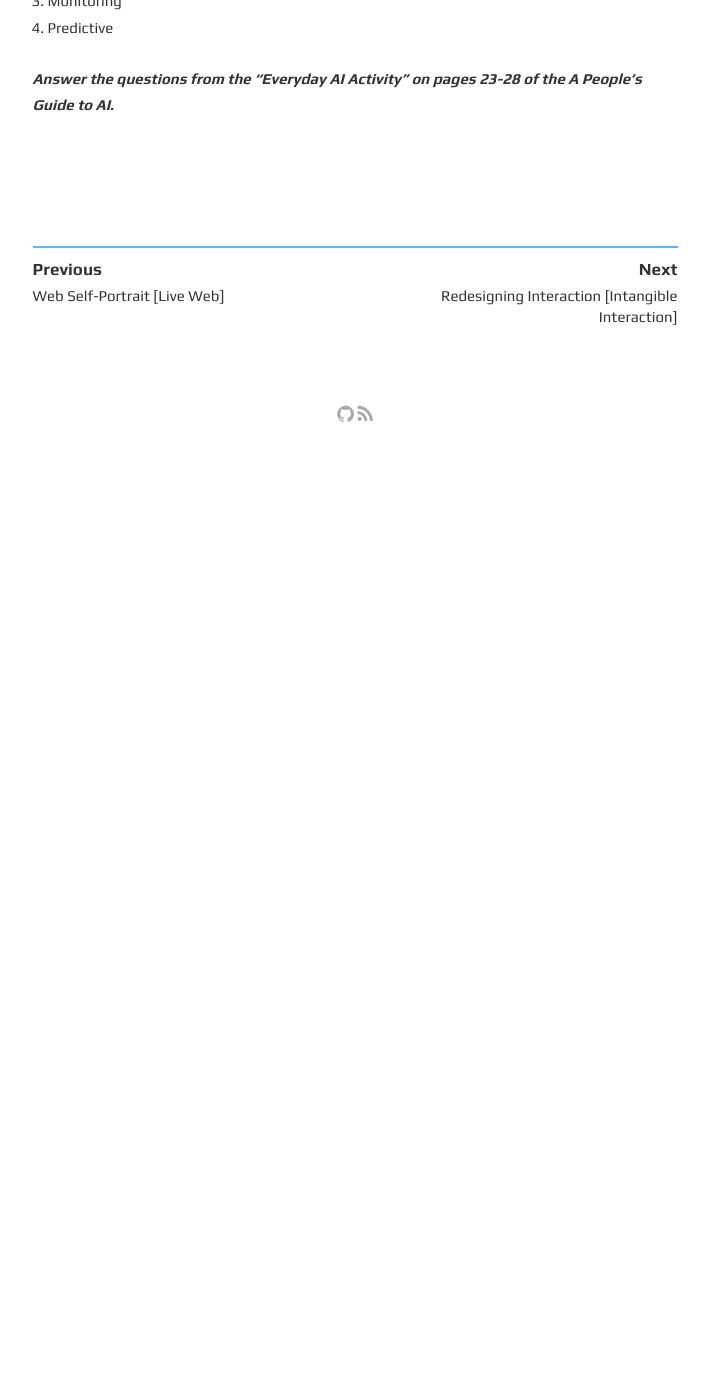
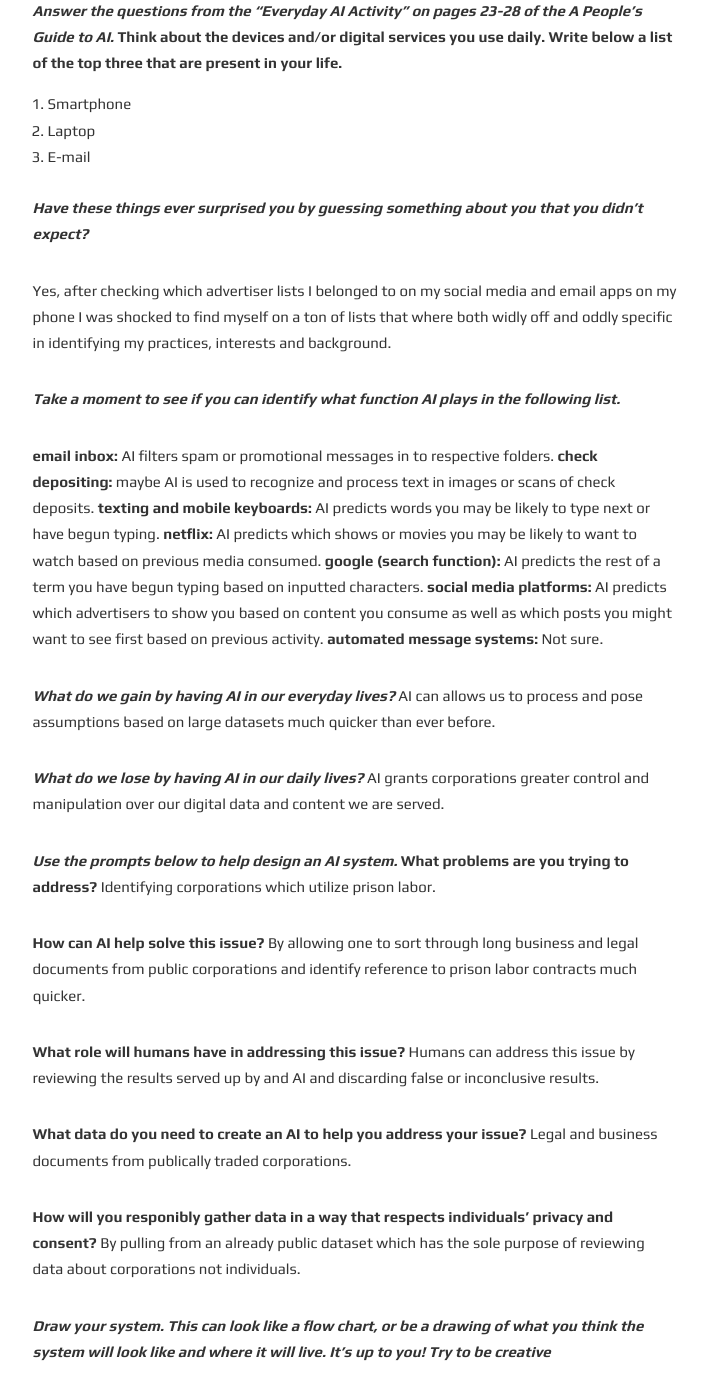
Before and after one commit to ratemypraxis/itp, a Jekyll site: the page built from _posts/2023-01-31-peopleGuideToAI.md, in a window 1280 px wide and 1400 px high, scrolled down 488 px. Shown: the whole window, without its empty margins (285-994 px from the left). Built offline with Jekyll 4.4.1, drawn with Linux system fonts in a browser that asks for light colours; comment, search, counter and statistics services are not loaded; before the commit the page ends 932 px from its top, so only the background shows below that; some of the changed text lies outside the part shown.

Commit message:
Update 2023-01-31-peopleGuideToAI.md

```diff
--- a/_posts/2023-01-31-peopleGuideToAI.md
+++ b/_posts/2023-01-31-peopleGuideToAI.md
@@ -1,6 +1,6 @@
 ---
 layout: post
-title: What is the Live Web? [Live Web]
+title: Wk 1: People's Guide to AI [ML for the Web]
 description:
 summary:
 tags: ml-for-web
@@ -16,3 +16,50 @@ tags: ml-for-web
 
 
  ***Answer the questions from the "Everyday AI Activity" on pages 23-28 of the A People’s Guide to AI.***
+**Think about the devices and/or digital services you use daily.
+Write below a list of the top three that are present in your life.**
+1. Smartphone
+2. Laptop
+3. E-mail
+
+***Have these things ever surprised you by guessing something about
+you that you didn’t expect?***
+
+Yes, after checking which advertiser lists I belonged to on my social media and email apps on my phone I was shocked to find myself on a ton of lists that where both widly off and oddly specific in identifying my practices, interests and background.
+
+***Take a moment to see if you can identify what function AI plays
+in the following list.***
+
+__email inbox:__ AI filters spam or promotional messages in to respective folders.
+__check depositing:__ maybe AI is used to recognize and process text in images or scans of check deposits.
+__texting and mobile keyboards:__ AI predicts words you may be likely to type next or have begun typing.
+__netflix:__ AI predicts which shows or movies you may be likely to want to watch based on previous media consumed.
+__google (search function):__ AI predicts the rest of a term you have begun typing based on inputted characters.
+__social media platforms:__ AI predicts which advertisers to show you based on content you consume as well as which posts you might want to see first based on previous activity.
+__automated message systems:__ Not sure.
+
+***What do we gain by having AI in our everyday lives?***
+AI can allows us to process and pose assumptions based on large datasets much quicker than ever before.
+
+***What do we lose by having AI in our daily lives?***
+AI grants corporations greater control and manipulation over our digital data and content we are served.
+
+***Use the prompts below to help design an AI system.***
+__What problems are you trying to address?__
+Identifying corporations which utilize prison labor.
+
+__How can AI help solve this issue?__
+By allowing one to sort through long business and legal documents from public corporations and identify reference to prison labor contracts much quicker.
+
+__What role will humans have in addressing this issue?__
+Humans can address this issue by reviewing the results served up by and AI and discarding false or inconclusive results.
+
+__What data do you need to create an AI to help you address your issue?__
+Legal and business documents from publically traded corporations.
+
+__How will you responibly gather data in a way that respects individuals' privacy and consent?__
+By pulling from an already public dataset which has the sole purpose of reviewing data about corporations not individuals.
+
+***Draw your system. This can look like a flow chart, or be a drawing of
+what you think the system will look like and where it will live. It’s up
+to you! Try to be creative***
```
